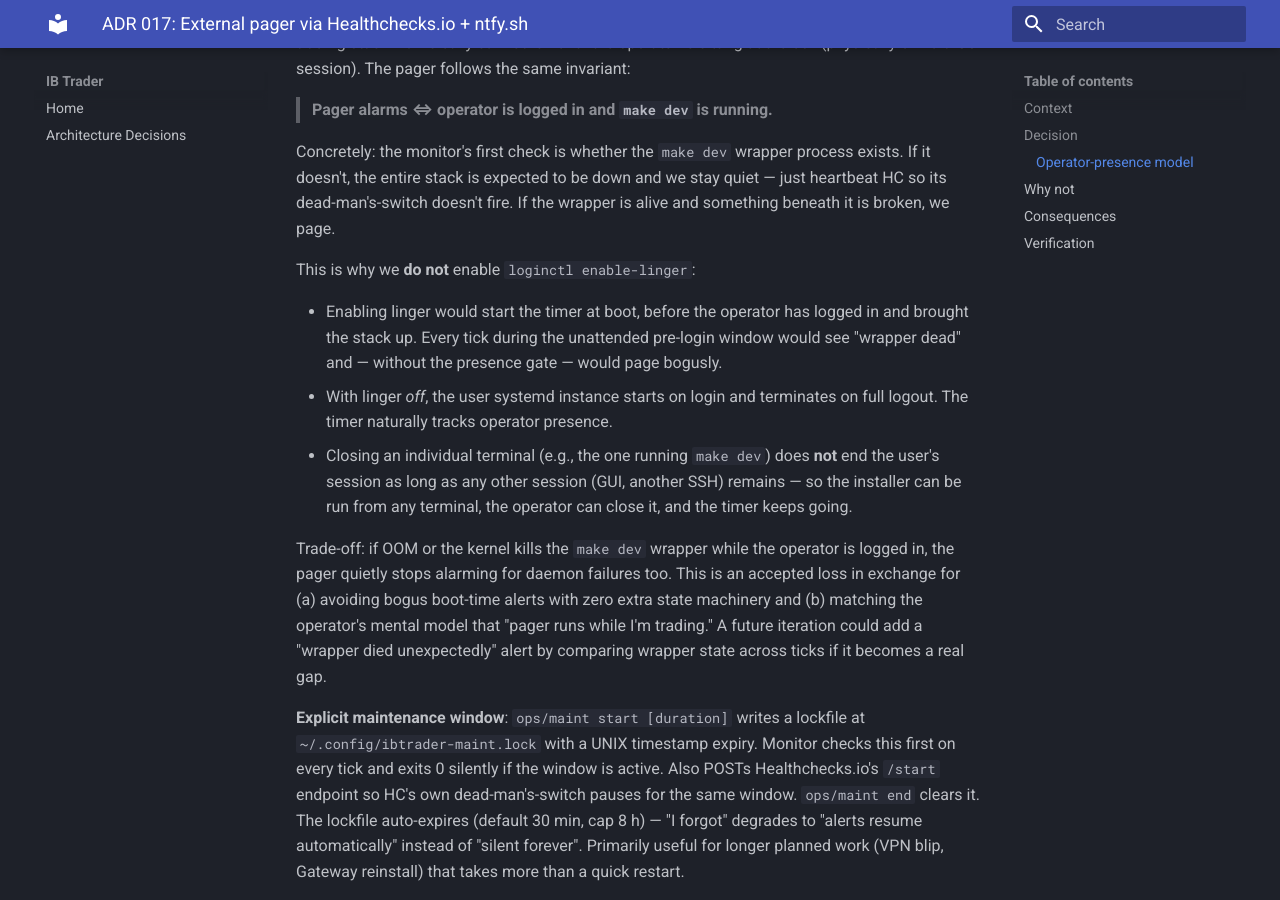
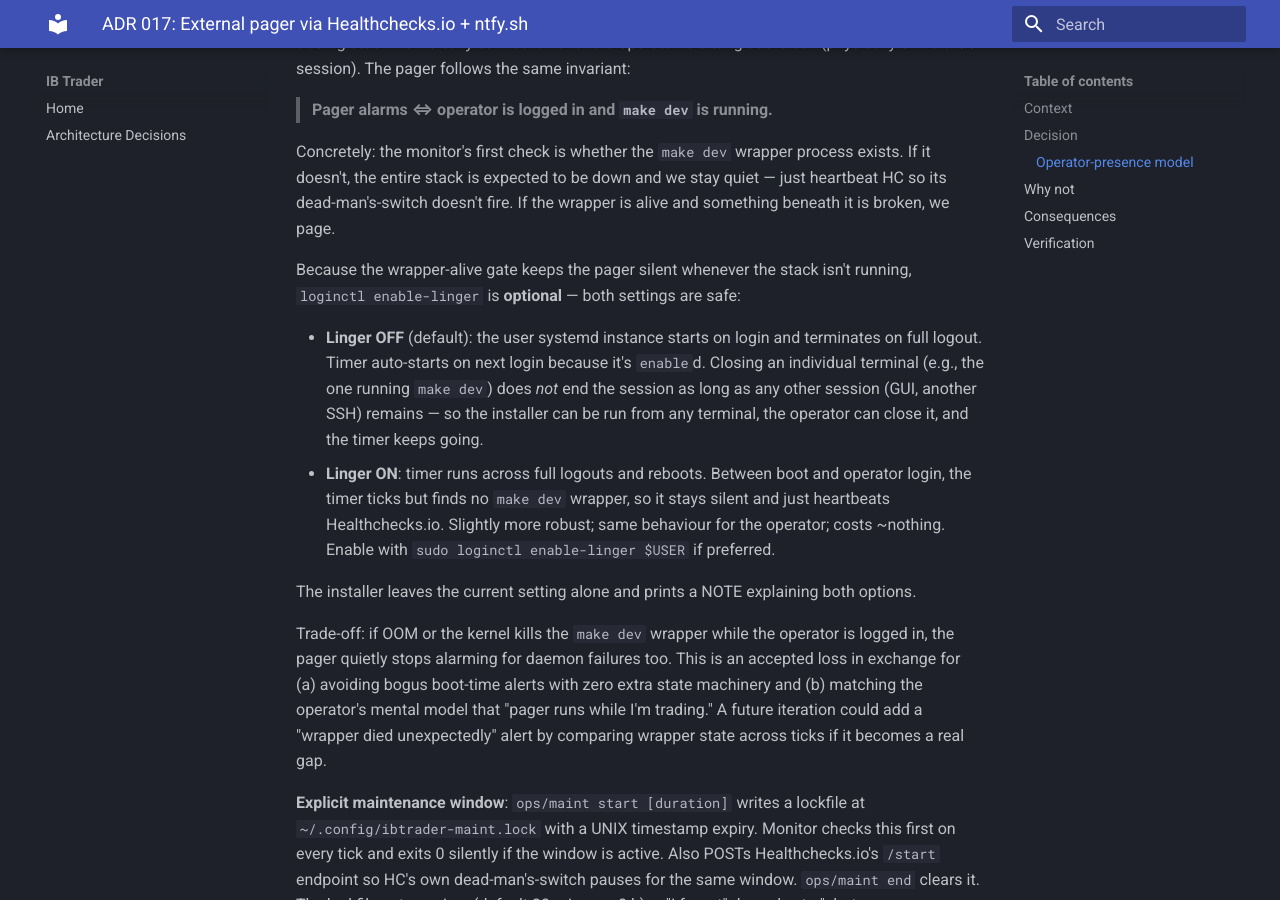
Before and after one commit to zuura15/ib-trader, an MkDocs documentation site: the page built from docs/decisions/017-external-pager.md, in a window 1280 px wide and 900 px high, scrolled down 1198 px. Built offline with MkDocs 1.6.1 and Material for MkDocs 9.7.7, drawn with Linux system fonts in a browser that asks for light colours.

Commit message:
docs(ops): linger is optional, not "intentionally off"
Follow-up on 4105781. With the wrapper-alive gate, loginctl linger
is safe either way — during an unattended boot/login period the
timer ticks, sees no `make dev` wrapper, and stays silent.

Previous commit's "WARNING: linger is ON" message in the installer
was alarmist. Replaced with a NOTE explaining both states and
leaving the operator's current setting alone. ADR updated to match.

Co-Authored-By: Claude Opus 4.7 (1M context) <noreply@anthropic.com>

```diff
--- a/docs/decisions/017-external-pager.md
+++ b/docs/decisions/017-external-pager.md
@@ -61,20 +61,26 @@ expected to be down and we stay quiet — just heartbeat HC so its
 dead-man's-switch doesn't fire. If the wrapper is alive and
 something beneath it is broken, we page.
 
-This is why we **do not** enable `loginctl enable-linger`:
+Because the wrapper-alive gate keeps the pager silent whenever the
+stack isn't running, `loginctl enable-linger` is **optional** —
+both settings are safe:
 
-- Enabling linger would start the timer at boot, before the
-  operator has logged in and brought the stack up. Every tick
-  during the unattended pre-login window would see "wrapper dead"
-  and — without the presence gate — would page bogusly.
-- With linger *off*, the user systemd instance starts on login
-  and terminates on full logout. The timer naturally tracks
-  operator presence.
-- Closing an individual terminal (e.g., the one running `make
-  dev`) does **not** end the user's session as long as any other
-  session (GUI, another SSH) remains — so the installer can be
-  run from any terminal, the operator can close it, and the
-  timer keeps going.
+- **Linger OFF** (default): the user systemd instance starts on
+  login and terminates on full logout. Timer auto-starts on next
+  login because it's `enable`d. Closing an individual terminal
+  (e.g., the one running `make dev`) does *not* end the session
+  as long as any other session (GUI, another SSH) remains — so
+  the installer can be run from any terminal, the operator can
+  close it, and the timer keeps going.
+- **Linger ON**: timer runs across full logouts and reboots.
+  Between boot and operator login, the timer ticks but finds no
+  `make dev` wrapper, so it stays silent and just heartbeats
+  Healthchecks.io. Slightly more robust; same behaviour for the
+  operator; costs ~nothing. Enable with `sudo loginctl
+  enable-linger $USER` if preferred.
+
+The installer leaves the current setting alone and prints a NOTE
+explaining both options.
 
 Trade-off: if OOM or the kernel kills the `make dev` wrapper while
 the operator is logged in, the pager quietly stops alarming for
```
Also changed, not shown: 1 other file.
